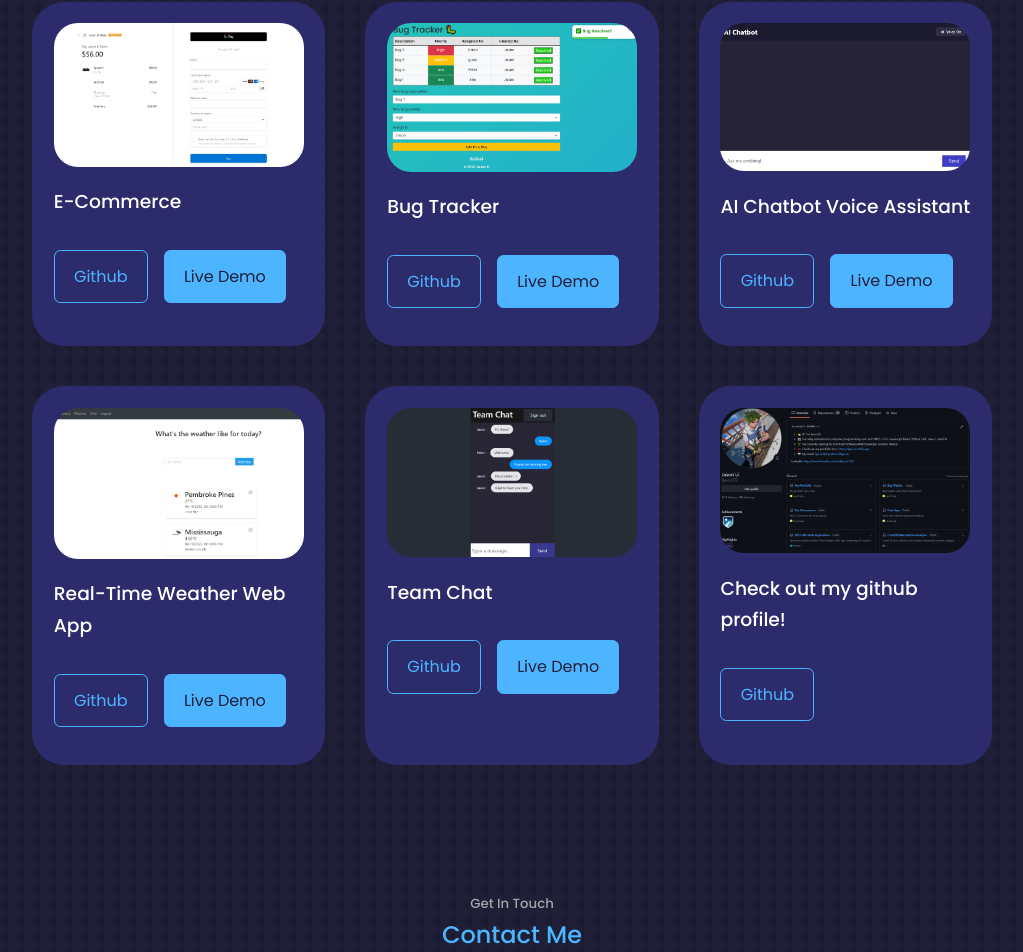
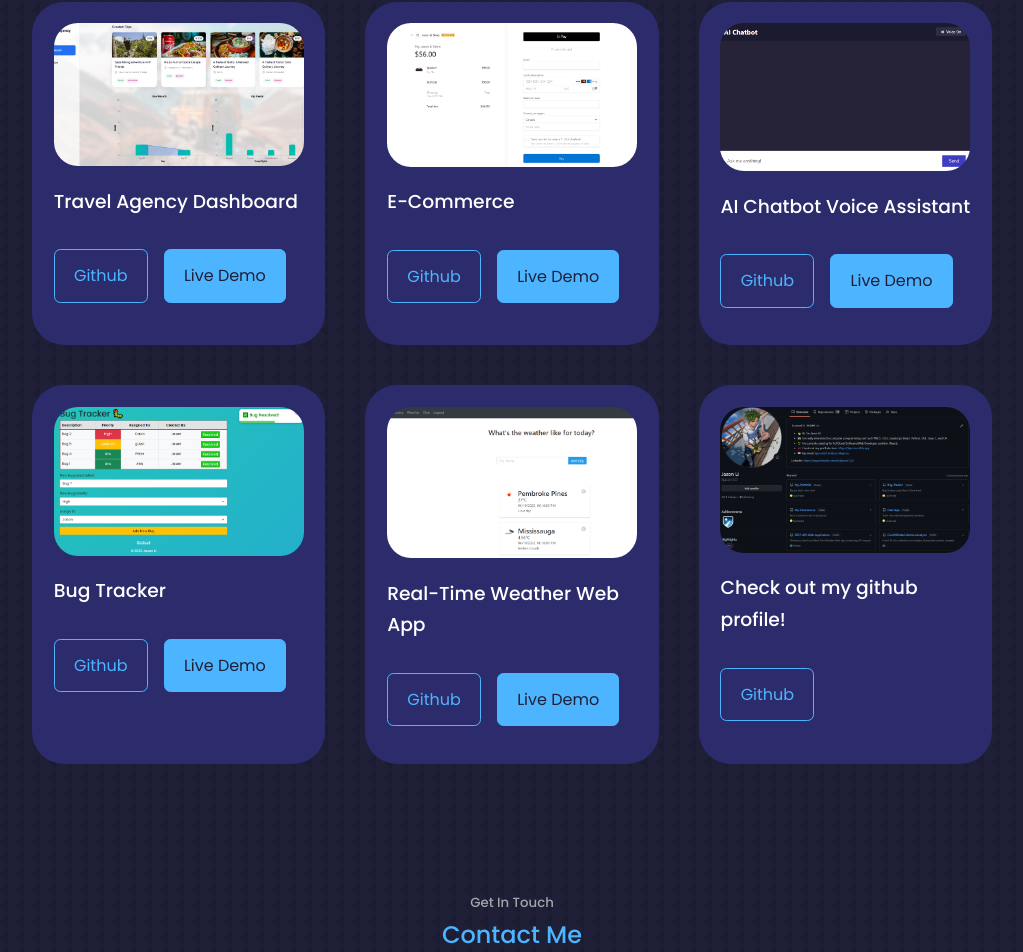
Before and after one commit to lijason122/My-Portfolio, a React (Create React App) app: page / in a window 1280 px wide. Shown: the part 2286-3238 px from the top of the page, without its empty margins (128-1151 px from the left). Built offline with nearby package versions, Linux system fonts and the light colour scheme.

Commit message:
Add new project showcase

```diff
--- a/src/components/portfolio/Portfolio.jsx
+++ b/src/components/portfolio/Portfolio.jsx
@@ -3,25 +3,25 @@ import "aos/dist/aos.css";
 import "./portfolio.css";
 import IMG1 from "../../assets/bug-tracker.PNG";
 import IMG2 from "../../assets/api-web-app.PNG";
-import IMG3 from "../../assets/team-chat.PNG";
 import IMG4 from "../../assets/chatbot-ai.png";
 import IMG5 from "../../assets/e-commerce.PNG";
-import IMG6 from "../../assets/github-profile.PNG";
+import IMG6 from "../../assets/travel-agency.png";
+import IMG7 from "../../assets/github-profile.PNG"
 
 const data = [
     {
     id: 1,
+    image: IMG6,
+    title: "Travel Agency Dashboard",
+    github: "https://github.com/lijason122/travel-agency",
+    demo: "https://lijason-travel-agency.vercel.app",
+  },
+  {
+    id: 2,
     image: IMG5,
     title: "E-Commerce",
     github: "https://github.com/lijason122/My-ECommerce",
     demo: "https://lijason-ecommerce.netlify.app",
-  },
-  {
-    id: 2,
-    image: IMG1,
-    title: "Bug Tracker",
-    github: "https://github.com/lijason122/Bug-Tracker",
-    demo: "https://lijason-bug-tracker.netlify.app",
   },
   {
     id: 3,
@@ -33,21 +33,21 @@ const data = [
   },
   {
     id: 4,
+    image: IMG1,
+    title: "Bug Tracker",
+    github: "https://github.com/lijason122/Bug-Tracker",
+    demo: "https://lijason-bug-tracker.netlify.app",
+  },
+  {
+    id: 5,
     image: IMG2,
     title: "Real-Time Weather Web App",
     github: "https://github.com/lijason122/REST-API-Web-Application",
     demo: "https://lijason.pythonanywhere.com",
   },
   {
-    id: 5,
-    image: IMG3,
-    title: "Team Chat",
-    github: "https://github.com/lijason122/Chat-App",
-    demo: "https://lijason-team-chat.netlify.app",
-  },
-  {
     id: 6,
-    image: IMG6,
+    image: IMG7,
     title: "Check out my github profile!",
     github: "https://github.com/lijason122",
     demo: "",
```
Also changed, not shown: src/assets/travel-agency.png (added).
